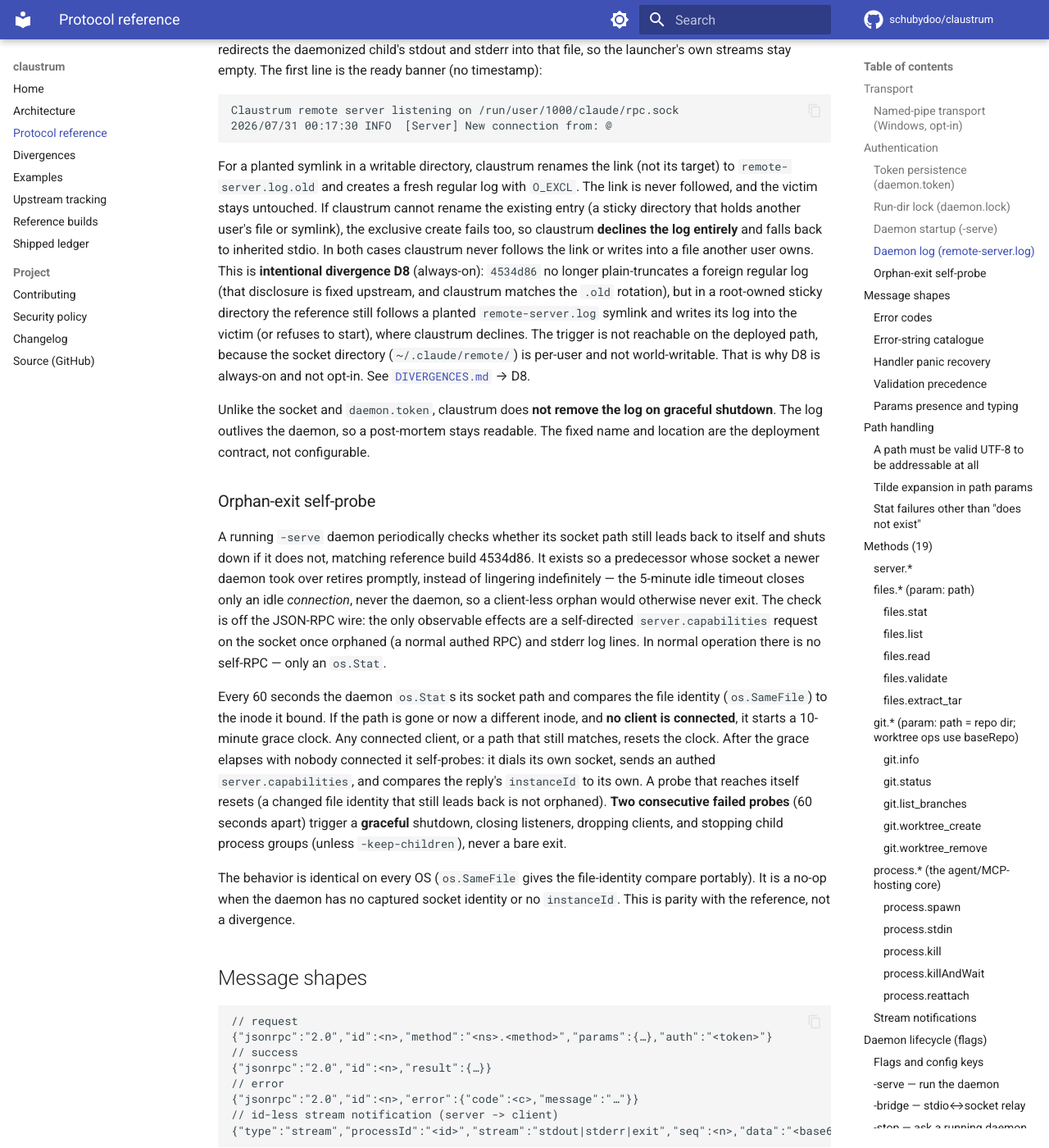
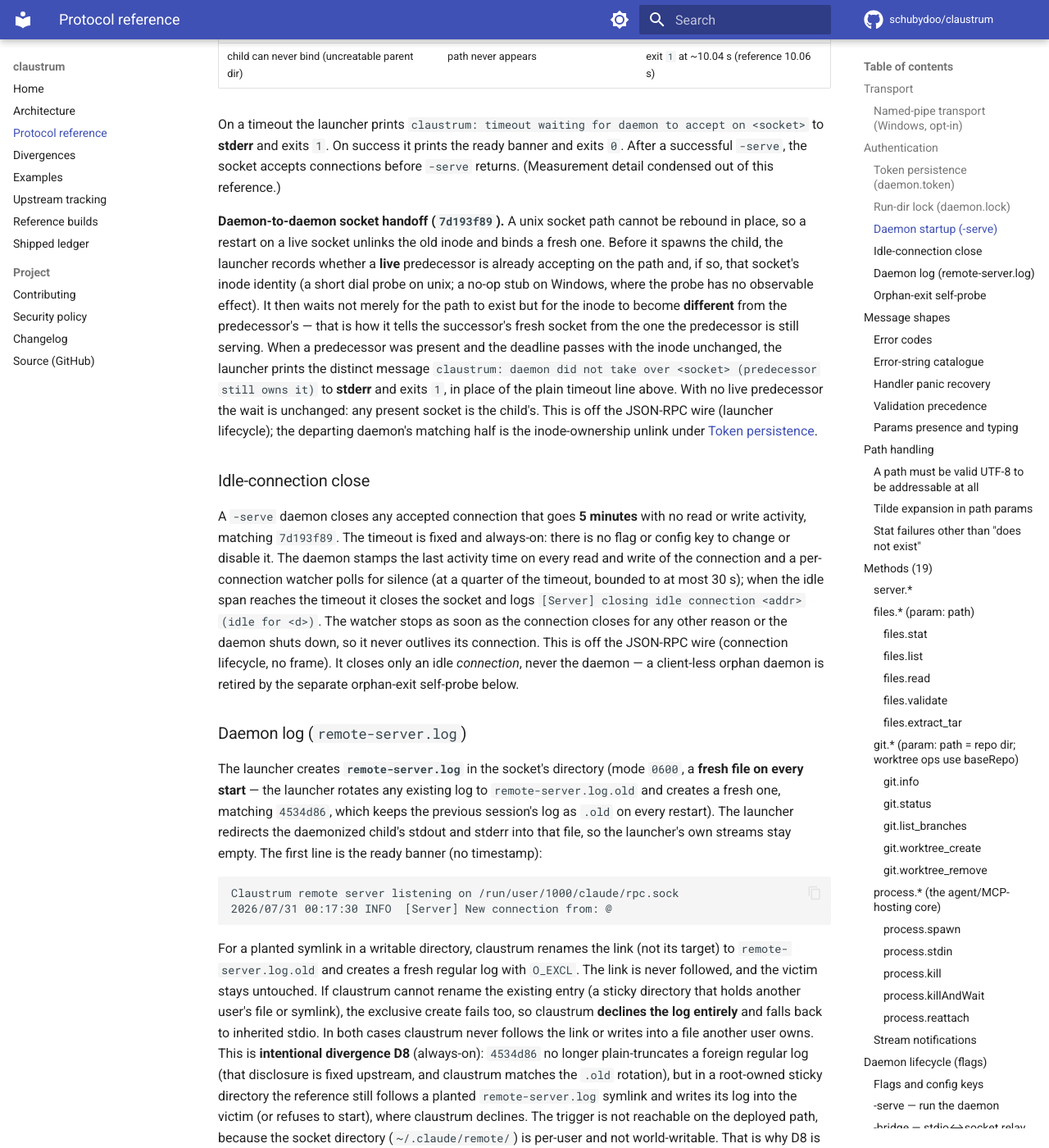
Before and after one commit to schubydoo/claustrum, an MkDocs documentation site: the page built from docs/PROTOCOL.md, in a window 1280 px wide and 1400 px high, scrolled down 3546 px. Shown: the whole window at 82% size. Built offline with MkDocs 1.6.1 and Material for MkDocs 9.7.7, drawn with Linux system fonts in a browser that asks for light colours; comment, search, counter and statistics services are not loaded; some of the changed text lies outside the part shown.

Commit message:
docs(protocol): add owed 7d193f89 wire-frame entries
The 7d193f89 reconciliation (PR 289 siblings) shipped code + tests for the
idle-connection close and the daemon-to-daemon socket handoff but never added
their entries to docs/PROTOCOL.md. Fill the three genuine gaps, all off the
JSON-RPC wire and all verifiable against the code:

- Inode-ownership qualifier on the graceful-shutdown unlink of daemon.token
  (removePersistedToken), the socket (removeSocketIfOwned) and rpc.pipe
  (removePipeNameFileIfOwned): each unlinks only when os.SameFile still matches
  the inode this daemon wrote, so a restart's successor keeps its own copy.
- Launcher-side daemon-to-daemon handoff: it records a live predecessor's inode
  before spawn and waits for a DIFFERENT inode, printing "daemon did not take
  over <socket> (predecessor still owns it)" on the deadline.
- The fixed, always-on 5-minute idle-connection close.

The git.status section is intentionally left to a concurrent branch.

Co-Authored-By: Claude Opus 4.8 (1M context) <noreply@anthropic.com>

```diff
--- a/docs/PROTOCOL.md
+++ b/docs/PROTOCOL.md
@@ -35,7 +35,10 @@ exists so that a Windows client that cannot consume `AF_UNIX` can still connect
   (`\\.\pipe\claustrum-<random-instance-id>`). It publishes that name to
   **`rpc.pipe`** in the socket's directory (beside `rpc.sock` / `daemon.token`).
   claustrum writes the file atomically before the pipe accepts and before the ready
-  banner, and removes it on graceful shutdown. The client reads that file to learn
+  banner, and removes it on graceful shutdown **only when the file is still the inode
+  this daemon published** (`os.SameFile`, the same handoff guard the socket and
+  `daemon.token` carry — see [Token persistence](#token-persistence-daemontoken)), so
+  a restart's successor keeps its own pointer. The client reads that file to learn
   the opaque name.
 - **Stale-file invariant.** The name is random for each boot. Therefore `rpc.pipe`
   exists **if and only if** a pipe is actively served this boot. Startup removes any
@@ -96,6 +99,19 @@ daemons no longer coexist to collide on the honest path. A collision survives on
 where eviction is refused (a foreign or cross-machine lock holder, or a holder that
 survives `SIGKILL`) or on Windows, which ships no run-dir lock.
 
+**Inode-ownership qualifier on the unlink (`7d193f89`).** On graceful shutdown the
+daemon unlinks `daemon.token` **only when the file on disk is still the inode this
+daemon wrote** — it stats the file and compares its identity (`os.SameFile`) to the
+one it recorded at startup. If a restart's successor already rebound the socket and
+republished `daemon.token` to a new inode, the departing predecessor leaves the file
+alone rather than deleting the successor's token out from under it and breaking the
+new daemon's reconnect auth. The socket file and, on Windows, the `rpc.pipe` pointer
+carry the **same** guard on the same graceful path (`removeSocketIfOwned` /
+`removePersistedToken` / `removePipeNameFileIfOwned`); a socket the daemon never
+bound, or a token/pipe it never wrote, falls back to the plain unlink. This is the
+departing-daemon half of the daemon-to-daemon handoff — the launcher half is under
+[Daemon startup](#daemon-startup--serve). It is off the JSON-RPC wire.
+
 ### Run-dir lock (`daemon.lock`)
 
 Before it binds the socket, a `-serve` daemon takes an exclusive `flock` on
@@ -144,6 +160,37 @@ On a timeout the launcher prints
 exits `1`. On success it prints the ready banner and exits `0`. After a successful
 `-serve`, the socket accepts connections before `-serve` returns. (Measurement
 detail condensed out of this reference.)
+
+**Daemon-to-daemon socket handoff (`7d193f89`).** A unix socket path cannot be
+rebound in place, so a restart on a live socket unlinks the old inode and binds a
+fresh one. Before it spawns the child, the launcher records whether a **live**
+predecessor is already accepting on the path and, if so, that socket's inode
+identity (a short dial probe on unix; a no-op stub on Windows, where the probe has
+no observable effect). It then waits not merely for the path to exist but for the
+inode to become **different** from the predecessor's — that is how it tells the
+successor's fresh socket from the one the predecessor is still serving. When a
+predecessor was present and the deadline passes with the inode unchanged, the
+launcher prints the distinct message
+`claustrum: daemon did not take over <socket> (predecessor still owns it)` to
+**stderr** and exits `1`, in place of the plain timeout line above. With no live
+predecessor the wait is unchanged: any present socket is the child's. This is off
+the JSON-RPC wire (launcher lifecycle); the departing daemon's matching half is the
+inode-ownership unlink under
+[Token persistence](#token-persistence-daemontoken).
+
+### Idle-connection close
+
+A `-serve` daemon closes any accepted connection that goes **5 minutes** with no
+read or write activity, matching `7d193f89`. The timeout is fixed and always-on:
+there is no flag or config key to change or disable it. The daemon stamps the last
+activity time on every read and write of the connection and a per-connection watcher
+polls for silence (at a quarter of the timeout, bounded to at most 30 s); when the
+idle span reaches the timeout it closes the socket and logs
+`[Server] closing idle connection <addr> (idle for <d>)`. The watcher stops as soon
+as the connection closes for any other reason or the daemon shuts down, so it never
+outlives its connection. This is off the JSON-RPC wire (connection lifecycle, no
+frame). It closes only an idle *connection*, never the daemon — a client-less orphan
+daemon is retired by the separate orphan-exit self-probe below.
 
 ### Daemon log (`remote-server.log`)
 
```
